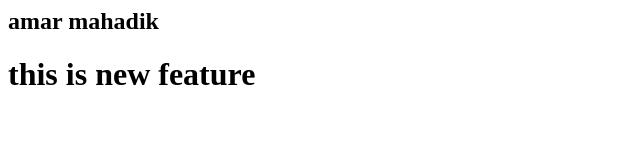
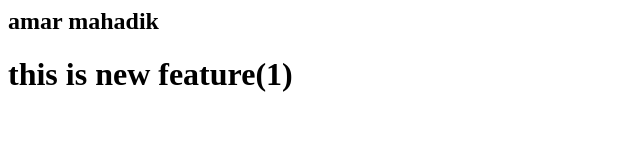
Before and after one commit to amarm159/localrepo, a plain HTML site: page index.html in a window 1280 px wide. Shown: the full height of the page, 0-640 px from the left. Drawn offline with Linux system fonts and the light colour scheme.

Commit message:
feature1

```diff
--- a/index.html
+++ b/index.html
@@ -1,2 +1,2 @@
 <h2>amar mahadik</h2>
-<h1>this is new feature</h1>
+<h1>this is new feature(1)</h1>
```
